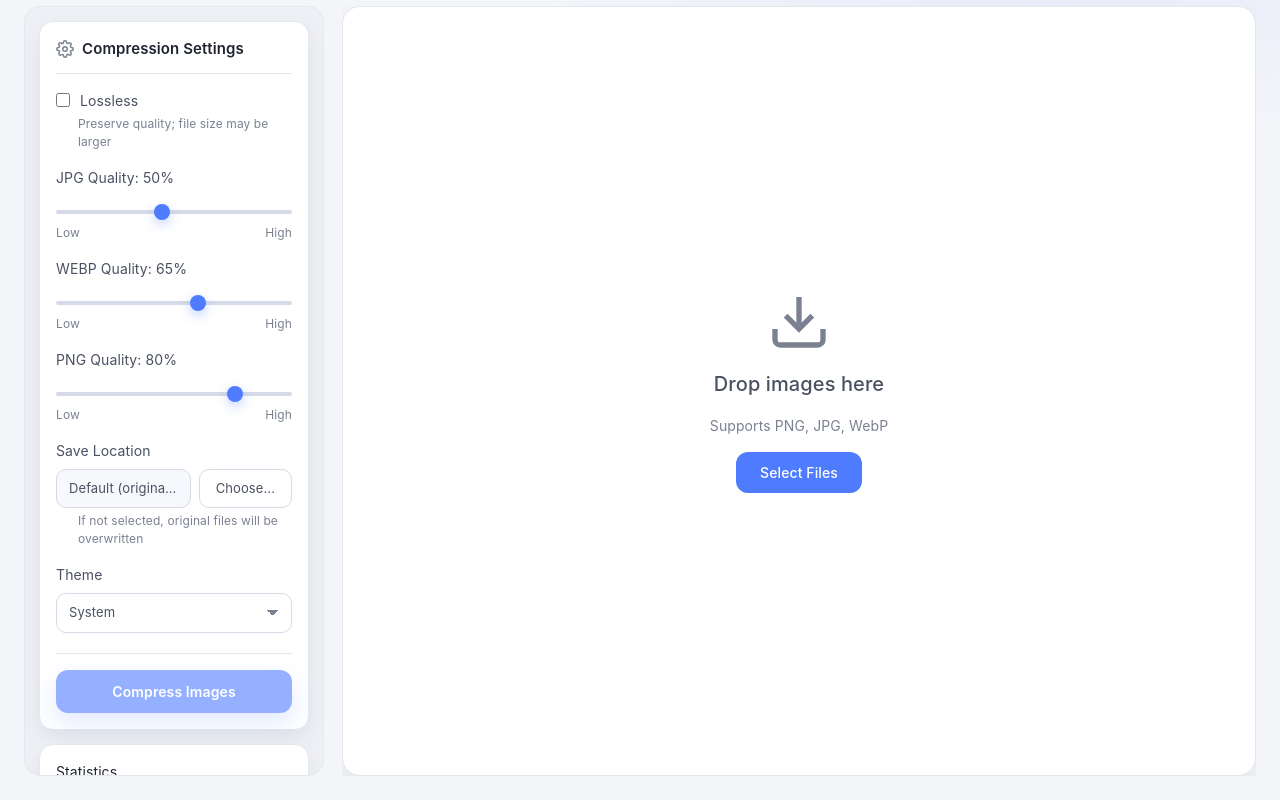
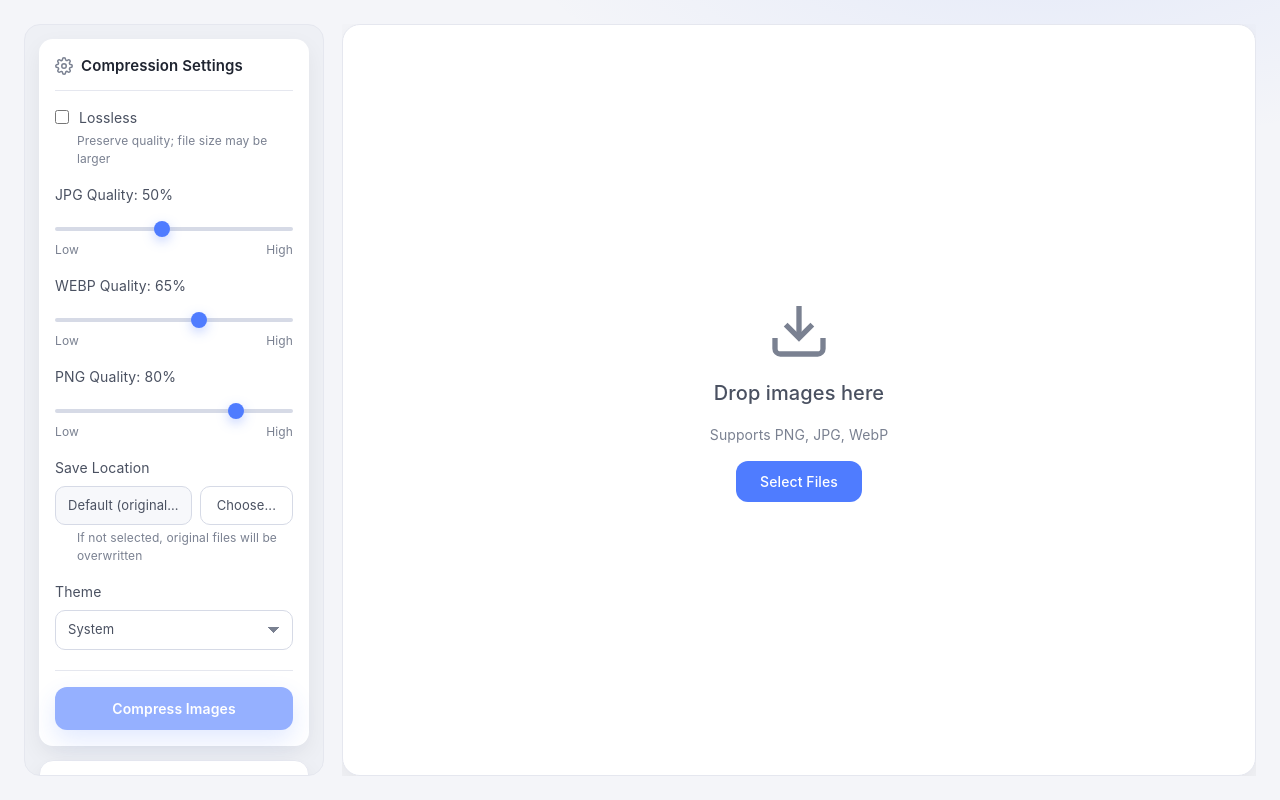
Before and after one commit to wudb/Ximage, a Vue app: page / in a window 1280 px wide. Built offline with nearby package versions, Linux system fonts and the light colour scheme.

Commit message:
Adjust settings panel spacing

```diff
--- a/src/App.vue
+++ b/src/App.vue
@@ -784,7 +784,7 @@ html, body, #app {
   gap: 18px;
   overflow: hidden;
   min-height: 0;
-  padding: 6px 24px 24px;
+  padding: 24px;
 }
 
 /* Settings Panel */
@@ -816,7 +816,7 @@ html, body, #app {
   background: var(--bg-panel);
   border-radius: 14px;
   padding: 16px;
-  border: 1px solid var(--border);
+  border: none;
   box-shadow: 0 8px 22px rgba(0,0,0,0.06);
 }
 
```
